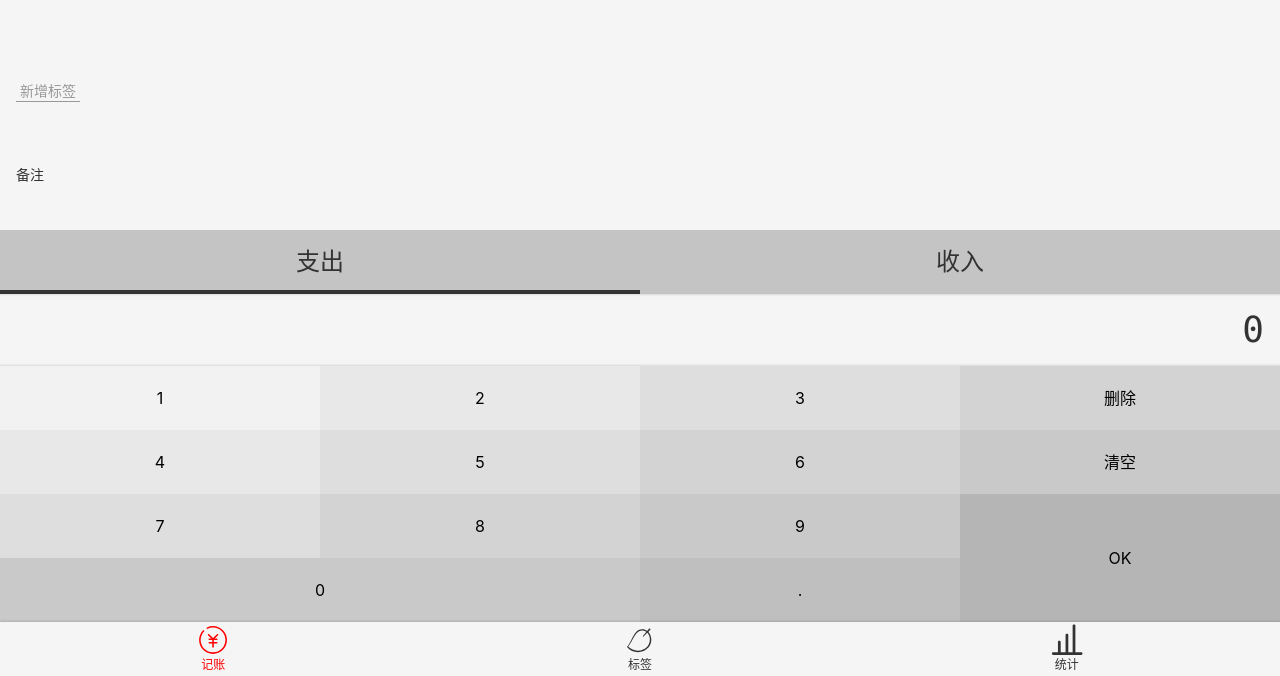
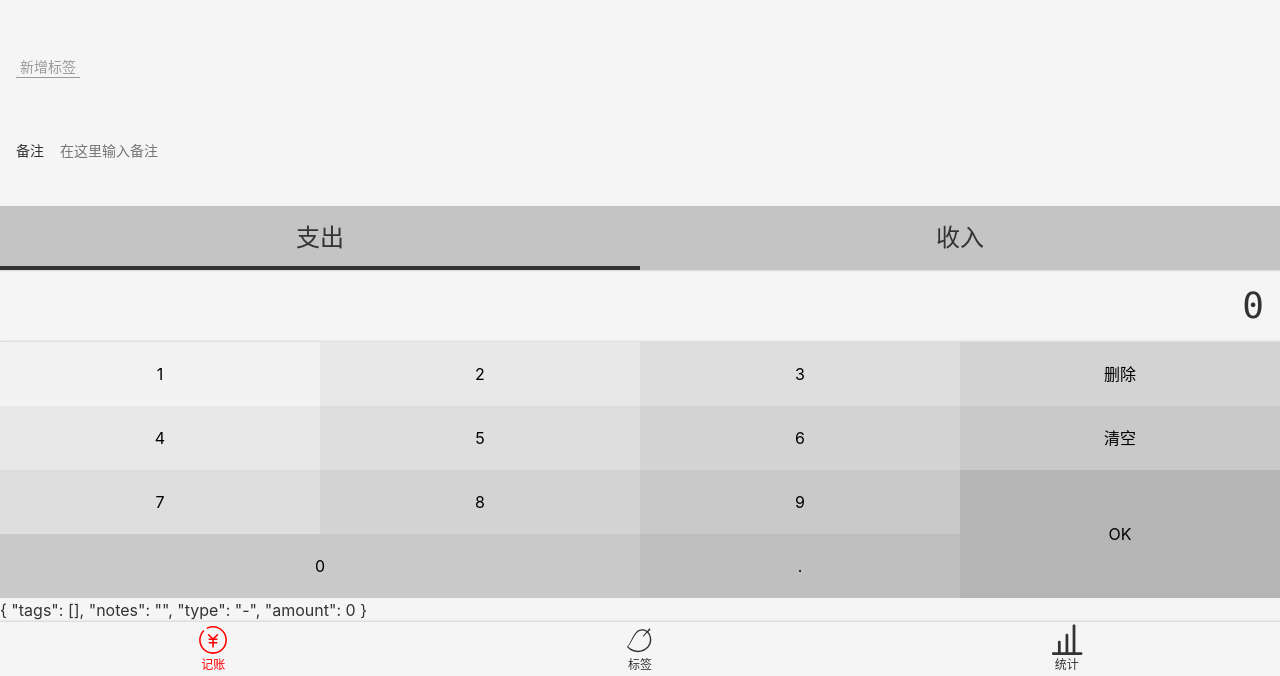
Before and after one commit to 1106207638/jijianjizhang, a Vue app: page /labels#/money in a window 1280 px wide. Shown: the part 124-800 px from the top of the page. Built offline with nearby package versions, Linux system fonts and the light colour scheme.

Commit message:
修复 value 被赋值的问题

```diff
--- a/src/components/Money/FormItem.vue
+++ b/src/components/Money/FormItem.vue
@@ -2,7 +2,12 @@
   <div>
     <label class="notes">
       <span class="name">{{ this.fieldName }}</span>
-      <input type="text" v-model="value" :placeholder="this.placeholder" />
+      <input
+        type="text"
+        :value="value"
+        @input="onValueChanged($event.target.value)"
+        :placeholder="this.placeholder"
+      />
     </label>
   </div>
 </template>
@@ -13,7 +18,7 @@ import { Component, Watch, Prop } from "vue-property-decorator";
 
 @Component
 export default class Notes extends Vue {
-  value = " ";
+  @Prop({ default: "" }) readonly value!: string;
   @Prop({ required: true }) fieldName!: string;
   @Prop() placeholder?: string;
   @Watch("value")
--- a/src/components/Money/Tags.vue
+++ b/src/components/Money/Tags.vue
@@ -6,10 +6,12 @@
     <ul class="current">
       <li
         v-for="tag in dataSource"
-        :key="tag"
+        :key="tag.id"
         :class="{ selected: selectedTags.indexOf(tag) >= 0 }"
         @click="toggle(tag)"
       >
+        {{ tag.name }}
+        >
         {{ tag }}
       </li>
     </ul>
--- a/src/views/Money.vue
+++ b/src/views/Money.vue
@@ -1,5 +1,6 @@
 <template>
   <Layout class-prefix="layout">
+    {{ record }}
     <NumberPad :value.sync="record.amount" @submit="saveRecord" />
     <Types :value.sync="record.type" />
     <div class="notes">
```
